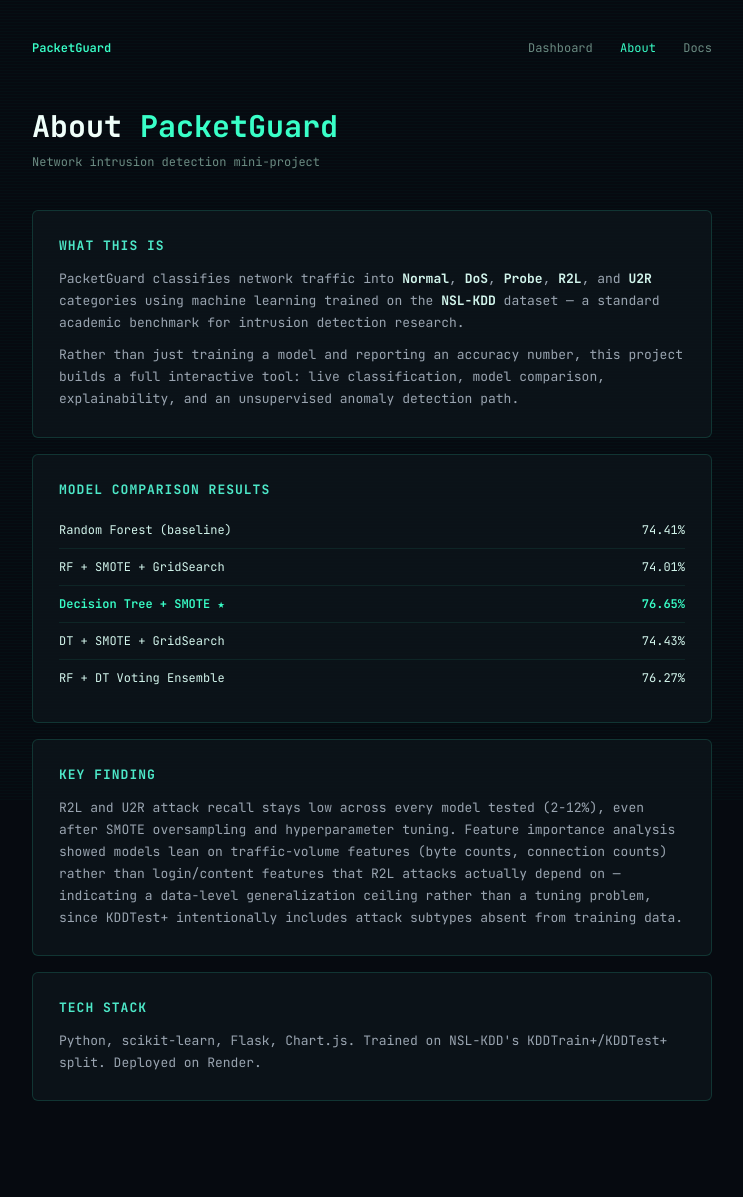
After one commit to Ananya5105/PacketGuard, a Flask app: page /about in a window 1280 px wide. The commit adds this page. Shown: the whole page, without its empty margins (268-1011 px from the left). Run offline with Flask 3, Linux system fonts and the light colour scheme; parts of the project's set-up code (start-up, migrations or seed data) failed here and were passed over.

Commit message:
Add landing, about, docs pages

```diff
--- a/app.py
+++ b/app.py
@@ -42,9 +42,24 @@ def home():
     return render_template("index.html")
 
 
+@app.route("/")
+def home():
+    return render_template("landing.html")
+
+
 @app.route("/dashboard")
 def dashboard():
     return render_template("index.html")
+
+
+@app.route("/about")
+def about():
+    return render_template("about.html")
+
+
+@app.route("/docs")
+def docs():
+    return render_template("docs.html")
 
 
 @app.route("/predict", methods=["POST"])
--- /dev/null
+++ b/templates/about.html
@@ -0,0 +1,99 @@
+<!DOCTYPE html>
+<html>
+<head>
+    <title>About — PacketGuard</title>
+    <link rel="preconnect" href="https://fonts.googleapis.com">
+    <link href="https://fonts.googleapis.com/css2?family=JetBrains+Mono:wght@400;500;600;700&display=swap" rel="stylesheet">
+    <style>
+        * { box-sizing: border-box; }
+        html, body {
+            margin: 0; min-height: 100vh; font-family: 'JetBrains Mono', monospace;
+            background: #060A10; color: #D2F5EC; position: relative;
+        }
+        body::before {
+            content: ""; position: fixed; inset: 0;
+            background: repeating-linear-gradient(0deg, rgba(0,255,200,0.025) 0px, rgba(0,255,200,0.025) 1px, transparent 1px, transparent 3px);
+            pointer-events: none; z-index: 1;
+        }
+        .wrap { max-width: 720px; margin: 0 auto; padding: 40px 20px 80px; position: relative; z-index: 2; }
+        nav { display: flex; justify-content: space-between; align-items: center; font-size: 12px; margin-bottom: 50px; }
+        nav a { color: #6B8B82; text-decoration: none; margin-left: 20px; }
+        nav a.active { color: #39FFC8; }
+        .brand { color: #39FFC8 !important; font-weight: 600; margin-left: 0 !important; }
+
+        h1 { font-weight: 700; font-size: 30px; color: #EFFFFA; margin: 0 0 8px; }
+        h1 span { color: #39FFC8; }
+        .subhead { font-size: 12px; color: #6B8B82; margin: 0 0 40px; }
+
+        .card {
+            background: rgba(13,20,26,0.85); border: 1px solid rgba(57,255,200,0.15);
+            border-radius: 6px; padding: 26px; margin-bottom: 16px;
+        }
+        .card h2 {
+            font-size: 13px; text-transform: uppercase; letter-spacing: 1px;
+            color: #4DE8C8; margin: 0 0 14px;
+        }
+        .card p { font-size: 13px; color: #9AA5B1; line-height: 1.7; margin: 0 0 10px; }
+        .card p:last-child { margin-bottom: 0; }
+        .card strong { color: #D2F5EC; }
+
+        .comparison-row {
+            display: flex; justify-content: space-between; font-size: 12px;
+            padding: 10px 0; border-bottom: 1px solid rgba(57,255,200,0.08);
+        }
+        .comparison-row:last-child { border-bottom: none; }
+        .comparison-row .best { color: #39FFC8; font-weight: 600; }
+    </style>
+</head>
+<body>
+<div class="wrap">
+    <nav>
+        <a href="/" class="brand">PacketGuard</a>
+        <div>
+            <a href="/dashboard">Dashboard</a>
+            <a href="/about" class="active">About</a>
+            <a href="/docs">Docs</a>
+        </div>
+    </nav>
+
+    <h1>About <span>PacketGuard</span></h1>
+    <p class="subhead">Network intrusion detection mini-project</p>
+
+    <div class="card">
+        <h2>What This Is</h2>
+        <p>PacketGuard classifies network traffic into <strong>Normal</strong>, <strong>DoS</strong>,
+        <strong>Probe</strong>, <strong>R2L</strong>, and <strong>U2R</strong> categories using
+        machine learning trained on the <strong>NSL-KDD</strong> dataset — a standard academic
+        benchmark for intrusion detection research.</p>
+        <p>Rather than just training a model and reporting an accuracy number, this project builds
+        a full interactive tool: live classification, model comparison, explainability, and an
+        unsupervised anomaly detection path.</p>
+    </div>
+
+    <div class="card">
+        <h2>Model Comparison Results</h2>
+        <div class="comparison-row"><span>Random Forest (baseline)</span><span>74.41%</span></div>
+        <div class="comparison-row"><span>RF + SMOTE + GridSearch</span><span>74.01%</span></div>
+        <div class="comparison-row"><span class="best">Decision Tree + SMOTE ★</span><span class="best">76.65%</span></div>
+        <div class="comparison-row"><span>DT + SMOTE + GridSearch</span><span>74.43%</span></div>
+        <div class="comparison-row"><span>RF + DT Voting Ensemble</span><span>76.27%</span></div>
+    </div>
+
+    <div class="card">
+        <h2>Key Finding</h2>
+        <p>R2L and U2R attack recall stays low across every model tested (2-12%), even after SMOTE
+        oversampling and hyperparameter tuning. Feature importance analysis showed models lean on
+        traffic-volume features (byte counts, connection counts) rather than login/content features
+        that R2L attacks actually depend on — indicating a data-level generalization ceiling rather
+        than a tuning problem, since KDDTest+ intentionally includes attack subtypes absent from
+        training data.</p>
+    </div>
+
+    <div class="card">
+        <h2>Tech Stack</h2>
+        <p>Python, scikit-learn, Flask, Chart.js. Trained on NSL-KDD's KDDTrain+/KDDTest+ split.
+        Deployed on Render.</p>
+    </div>
+</div>
+</body>
+</html>
```
Also changed, not shown: templates/docs.html (added, +97 -0 lines), templates/index.html (+8 -0 lines), templates/landing.html (added, +130 -0 lines).
